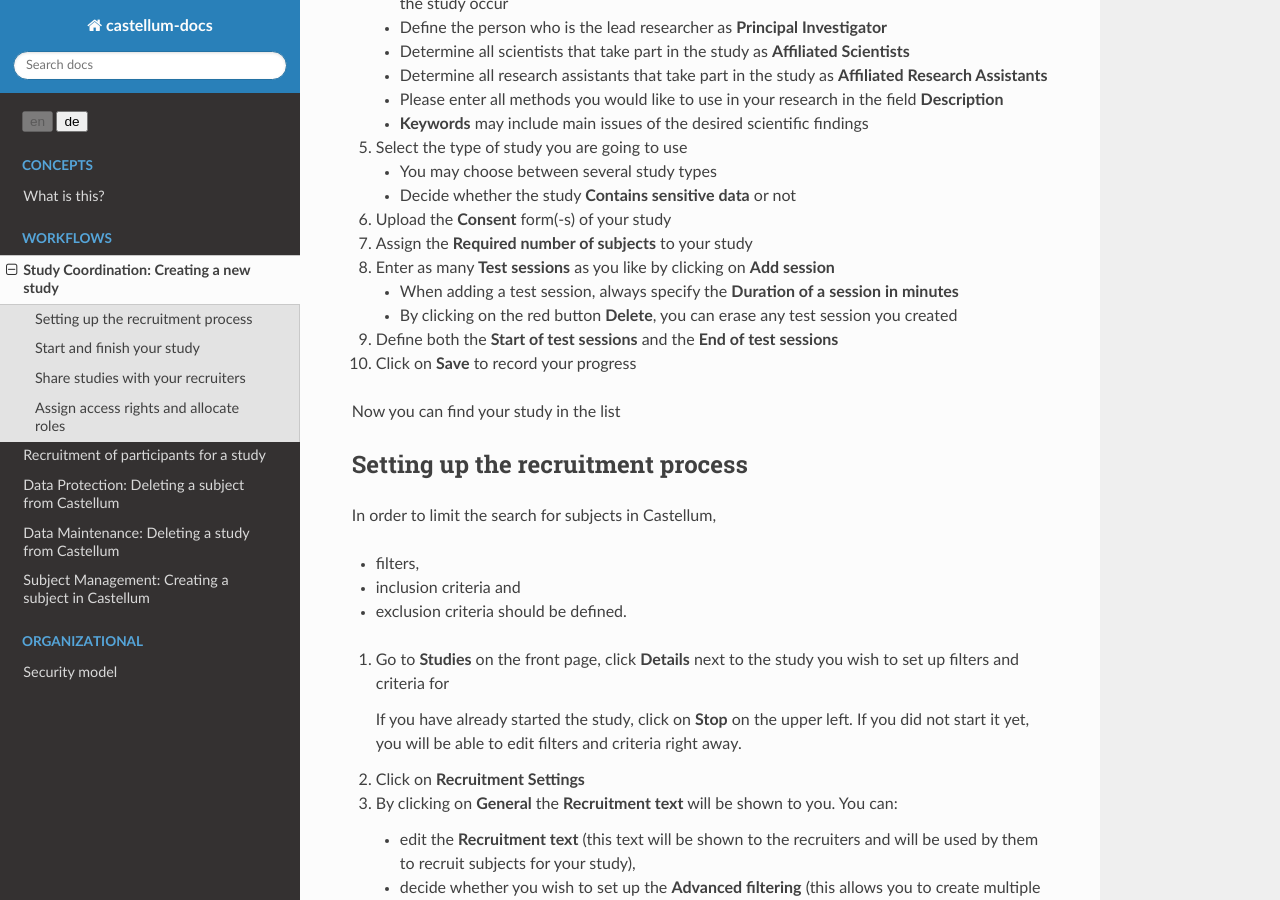
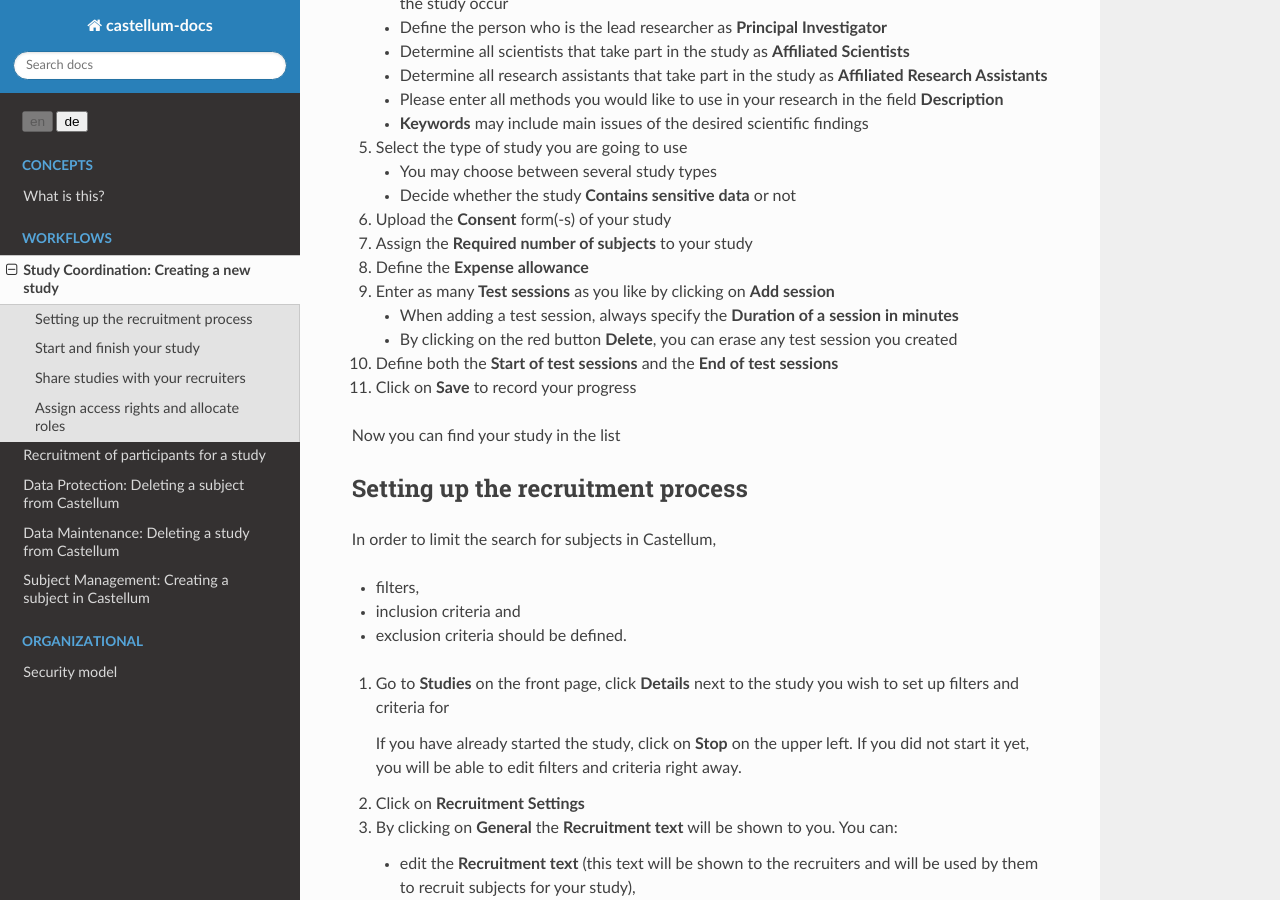
Before and after one commit to DouglasNeuroInformatics/castellum, a Sphinx documentation site: the page built from source/workflows/study-creation.rst, in a window 1280 px wide and 900 px high, scrolled down 432 px. Built offline with Sphinx 7.4.7 and the Read the Docs theme 2.0.0, drawn with Linux system fonts in a browser that asks for light colours.

Commit message:
Update study-creation.rst

```diff
--- a/source/workflows/study-creation.rst
+++ b/source/workflows/study-creation.rst
@@ -37,16 +37,18 @@ Study Coordination: Creating a new study
 
 7. Assign the **Required number of subjects** to your study
 
-8. Enter as many **Test sessions** as you like by clicking on **Add session**
+8. Define the **Expense allowance**
+
+9. Enter as many **Test sessions** as you like by clicking on **Add session**
 
    - When adding a test session, always specify the **Duration of a session in
      minutes**
    - By clicking on the red button **Delete**, you can erase any test session you
      created
 
-9. Define both the **Start of test sessions** and the **End of test sessions**
+10. Define both the **Start of test sessions** and the **End of test sessions**
 
-10. Click on **Save** to record your progress
+11. Click on **Save** to record your progress
 
 Now you can find your study in the list
 
```
